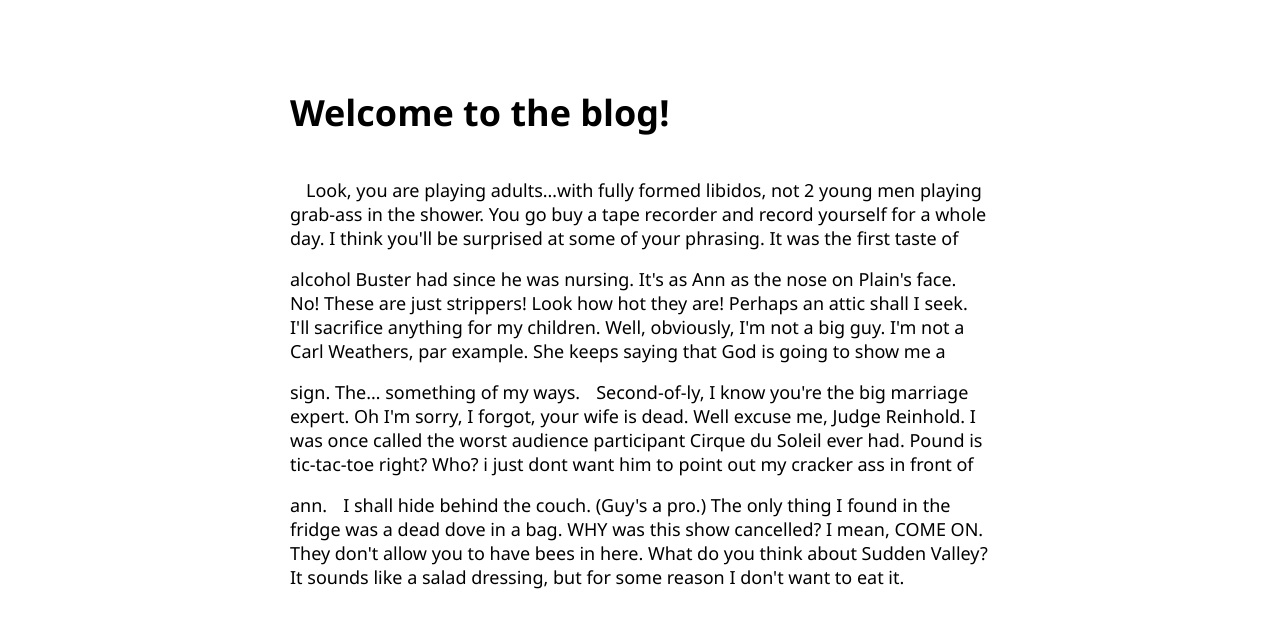
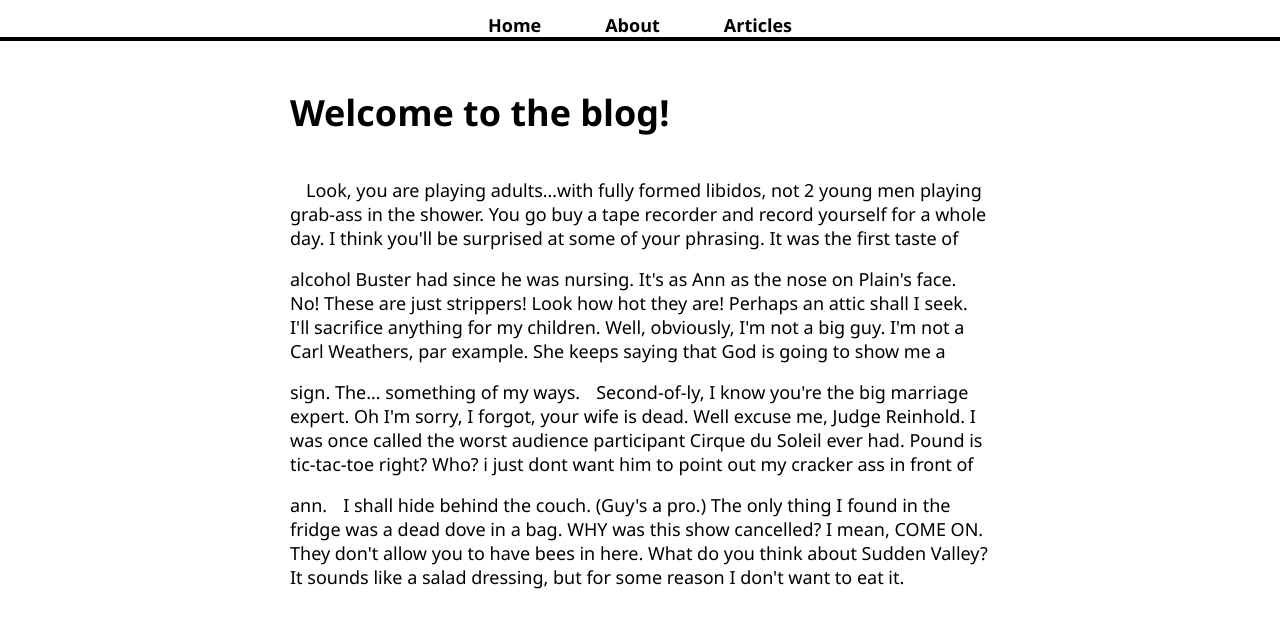
Before and after one commit to bbhart/react-learning, a React (Create React App) app in the folder blog/: page / in a window 1280 px wide. Shown: the top 628 px of the page. Built offline with nearby package versions, Linux system fonts and the light colour scheme.

Commit message:
navbar wired in

```diff
--- a/blog/src/App.js
+++ b/blog/src/App.js
@@ -5,11 +5,13 @@
 import ArticlesList from './pages/ArticlesList';
 import ArticlePage from './pages/ArticlePage';
 import HomePage from './pages/HomePage';
+import NavBar from './navbar';
 
 function App() {
   return (
     <BrowserRouter>
       <div classname="App">
+        <NavBar />
         <div id="page-body">
           <Routes>
             <Route path="/" element={<HomePage />} />
--- /dev/null
+++ b/blog/src/navbar.js
@@ -0,0 +1,16 @@
+import React from "react";
+import { Link } from "react-router-dom";
+
+const NavBar = () => (
+    <>
+    <nav>
+        <ul>
+            <li/><Link to="/">Home</Link>
+            <li/><Link to="/about">About</Link>
+            <li/><Link to="/articles">Articles</Link>
+        </ul>
+    </nav>
+    </>
+)
+
+export default NavBar;
```
